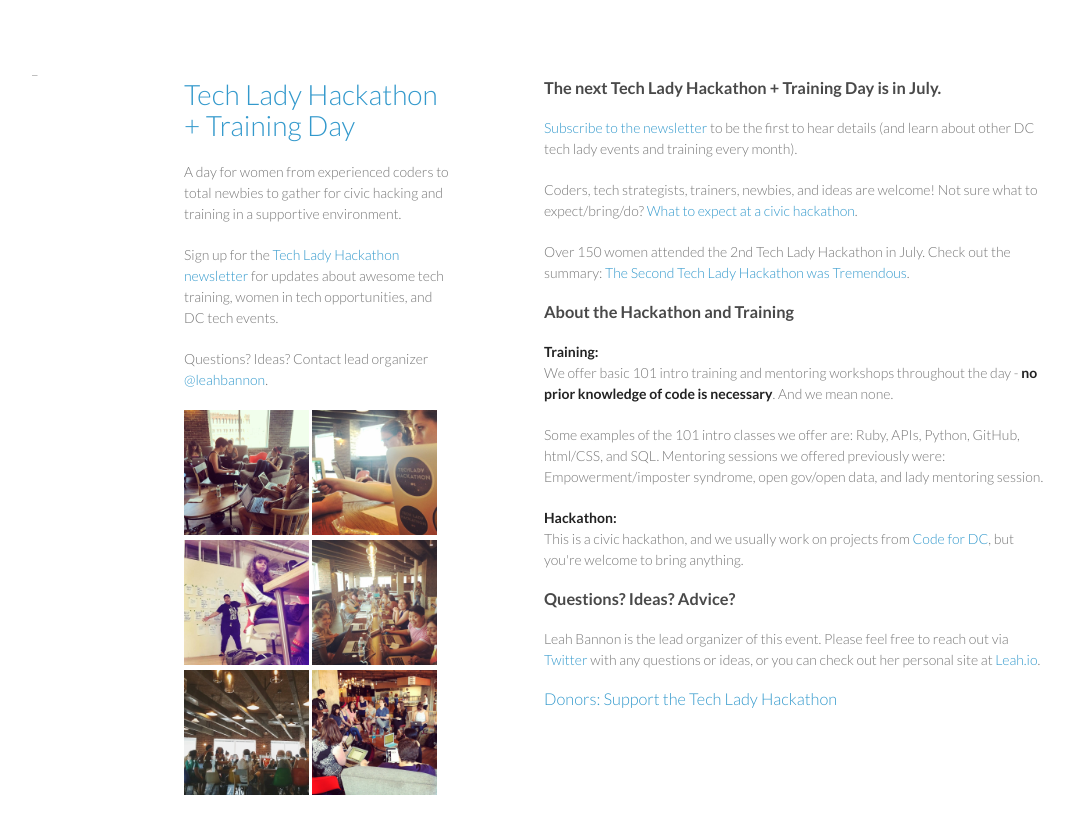
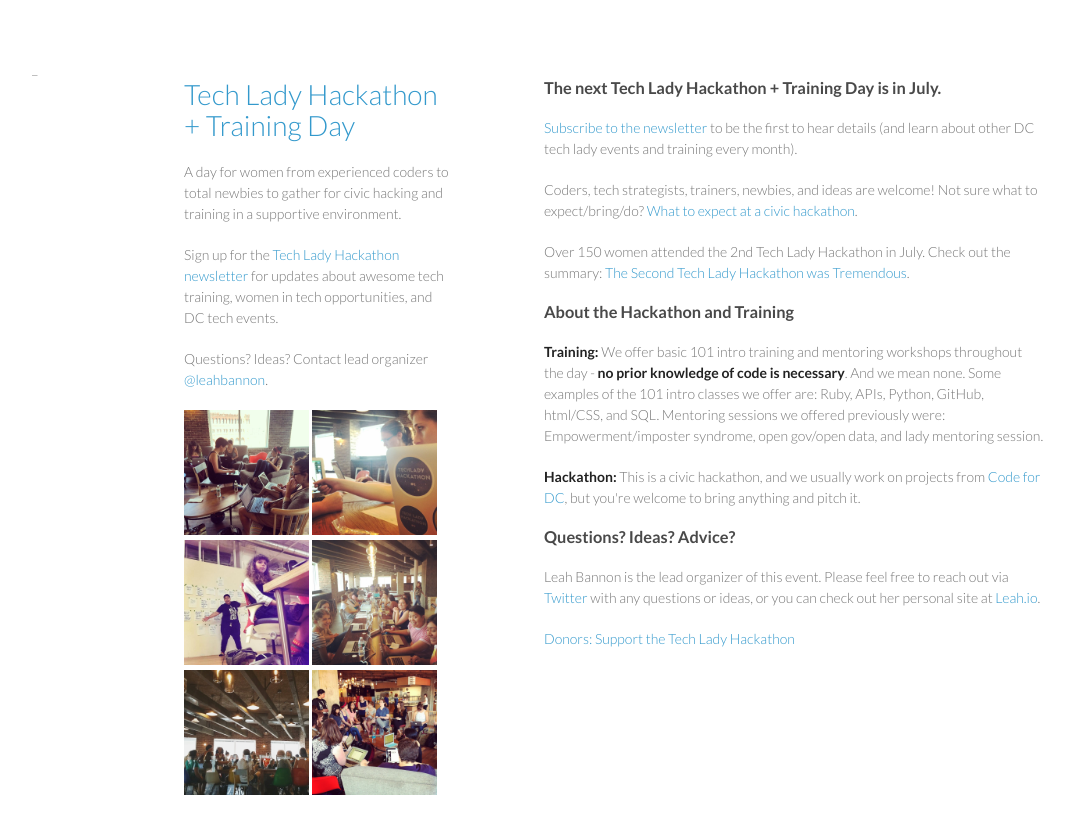
Before and after one commit to leahbannon/techladyhackathon, a Jekyll site: the page built from index.html, in a window 1280 px wide. Shown: the top 834 px of the page, without its empty margins (26-1097 px from the left). Built offline with Jekyll 4.4.1, drawn with Linux system fonts in a browser that asks for light colours.

Commit message:
Update index.html

```diff
--- a/index.html
+++ b/index.html
@@ -12,14 +12,11 @@
 
 <h3>About the Hackathon and Training</h3>
 
-<p><strong>Training:</strong><br>We offer basic 101 intro training and mentoring workshops throughout the day - <strong>no prior knowledge of code is necessary</strong>. And we mean none.</p>
+<p><strong>Training:</strong> We offer basic 101 intro training and mentoring workshops throughout the day - <strong>no prior knowledge of code is necessary</strong>. And we mean none. Some examples of the 101 intro classes we offer are: Ruby, APIs, Python, GitHub, html/CSS, and SQL. Mentoring sessions we offered previously were: Empowerment/imposter syndrome, open gov/open data, and lady mentoring session.</p>
 
-<p>Some examples of the 101 intro classes we offer are: Ruby, APIs, Python, GitHub, html/CSS, and SQL. Mentoring sessions we offered previously were: Empowerment/imposter syndrome, open gov/open data, and lady mentoring session.</p>
-
-<p><strong>Hackathon:</strong><br>
-This is a civic hackathon, and we usually work on projects from <a href="http://codefordc.org">Code for DC</a>, but you're welcome to bring anything.</p>
+<p><strong>Hackathon:</strong> This is a civic hackathon, and we usually work on projects from <a href="http://codefordc.org">Code for DC</a>, but you're welcome to bring anything and pitch it.</p>
 
 <h3>Questions? Ideas? Advice?</h3>
 <p>Leah Bannon is the lead organizer of this event. Please feel free to reach out via <a href="http://twitter.com/leahbannon">Twitter</a> with any questions or ideas, or you can check out her personal site at <a href="http://leah.io">Leah.io</a>.</p>
 
-<h3><a href="/donors">Donors: Support the Tech Lady Hackathon</a></h3>
+<p><strong><a href="/donors">Donors: Support the Tech Lady Hackathon</a></strong></p>
```
